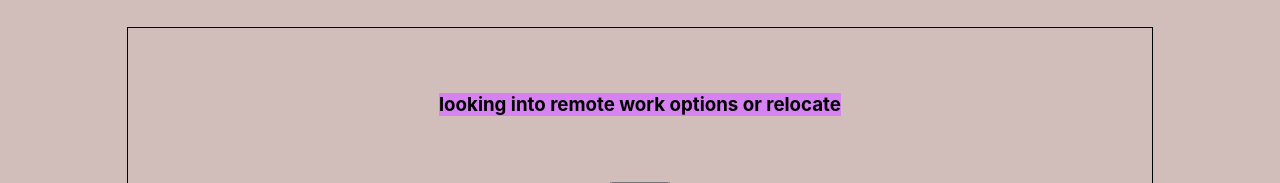
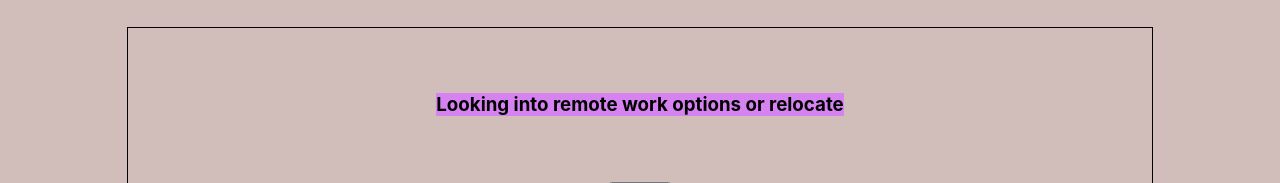
Before and after one commit to Zitz59/portfolio1, a React (Create React App) app: page / in a window 1280 px wide. Shown: the part 2497-2680 px from the top of the page. Built offline with nearby package versions, Linux system fonts and the light colour scheme.

Commit message:
edit text in h3

```diff
--- a/src/hire/Hire.js
+++ b/src/hire/Hire.js
@@ -6,7 +6,7 @@ export const Hire = () => {
     return (
         <div className={styles.hireBlock}>
             <div className={`${stylesContainer.container} ${styles.hireContainer}`}>
-                <h3 className={styles.hireTitle}>looking into remote work options or relocate</h3>
+                <h3 className={styles.hireTitle}>Looking into remote work options or relocate</h3>
                 <button className={styles.hireButton}>Hire me</button>
             </div>
         </div>
```
